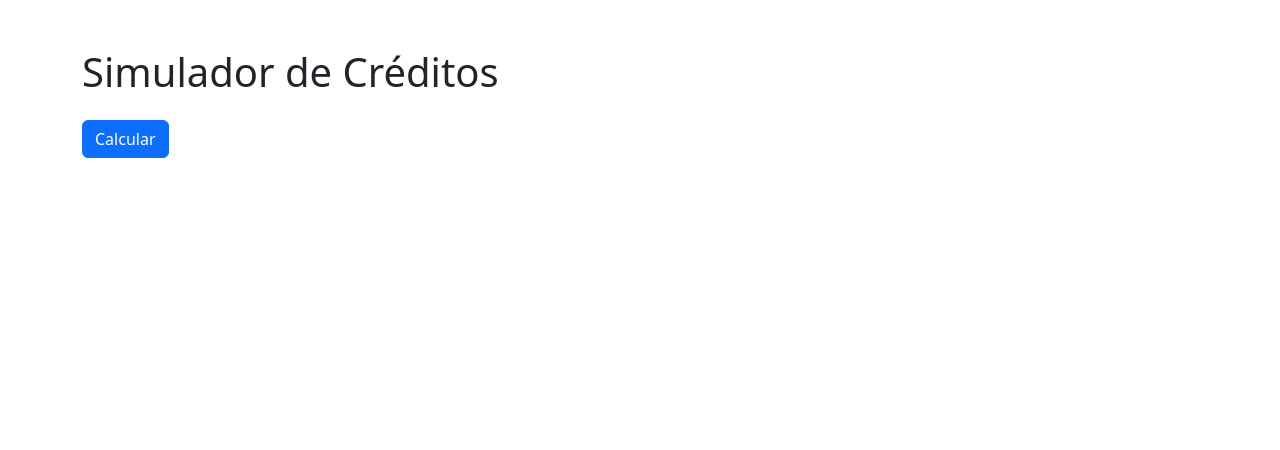
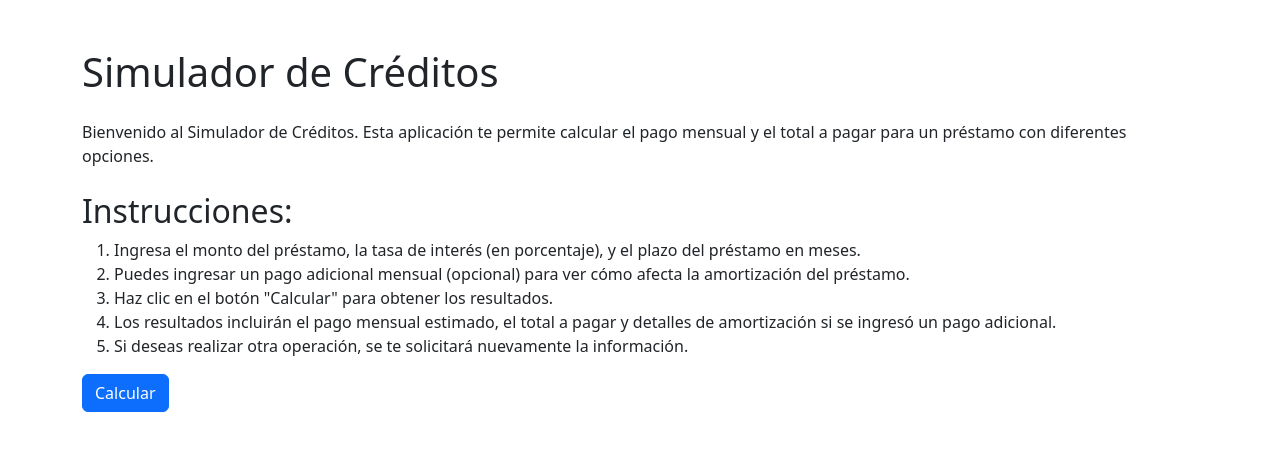
Before and after one commit to sanchezmiguel/CoderJavaScript, a plain HTML site: page PrimerPreEntrega/index.html in a window 1280 px wide. Drawn offline with nearby package versions, Linux system fonts and the light colour scheme.

Commit message:
agrego instrucciones de uso en el html

```diff
--- a/PrimerPreEntrega/index.html
+++ b/PrimerPreEntrega/index.html
@@ -4,37 +4,29 @@
     <meta charset="UTF-8">
     <meta name="viewport" content="width=device-width, initial-scale=1.0">
     <title>Simulador de Créditos</title>
-
-    <!-- Enlace a Bootstrap CSS -->
     <link href="https://cdn.jsdelivr.net/npm/bootstrap@5.3.0/dist/css/bootstrap.min.css" rel="stylesheet">
 </head>
 <body>
 <div class="container mt-5">
     <h1 class="mb-4">Simulador de Créditos</h1>
 
+    <p>
+        Bienvenido al Simulador de Créditos. Esta aplicación te permite calcular el pago mensual y el total a pagar
+        para un préstamo con diferentes opciones.
+    </p>
+
+    <h2 class="mt-4">Instrucciones:</h2>
+    <ol>
+        <li>Ingresa el monto del préstamo, la tasa de interés (en porcentaje), y el plazo del préstamo en meses.</li>
+        <li>Puedes ingresar un pago adicional mensual (opcional) para ver cómo afecta la amortización del préstamo.</li>
+        <li>Haz clic en el botón "Calcular" para obtener los resultados.</li>
+        <li>Los resultados incluirán el pago mensual estimado, el total a pagar y detalles de amortización si se ingresó un pago adicional.</li>
+        <li>Si deseas realizar otra operación, se te solicitará nuevamente la información.</li>
+    </ol>
+
     <form id="creditForm">
-        <!-- Formulario usando clases de Bootstrap -->
-<!--        <div class="mb-3">-->
-<!--            <label for="amount" class="form-label">Monto del Préstamo:</label>-->
-<!--            <input type="number" class="form-control" id="amount" required>-->
-<!--        </div>-->
-
-<!--        <div class="mb-3">-->
-<!--            <label for="interestRate" class="form-label">Tasa de Interés Anual (%):</label>-->
-<!--            <input type="number" class="form-control" id="interestRate" required>-->
-<!--        </div>-->
-
-<!--        <div class="mb-3">-->
-<!--            <label for="loanTerm" class="form-label">Duración del Préstamo (meses):</label>-->
-<!--            <input type="number" class="form-control" id="loanTerm" required>-->
-<!--        </div>-->
-
         <button type="button" class="btn btn-primary" onclick="calculateLoan()">Calcular</button>
     </form>
-
-    <div id="result" class="mt-4">
-        <!-- Resultados se muestran aca -->
-    </div>
 </div>
 <script src="https://cdn.jsdelivr.net/npm/bootstrap@5.3.0/dist/js/bootstrap.bundle.min.js"></script>
 <script src="main.js"></script>
```
